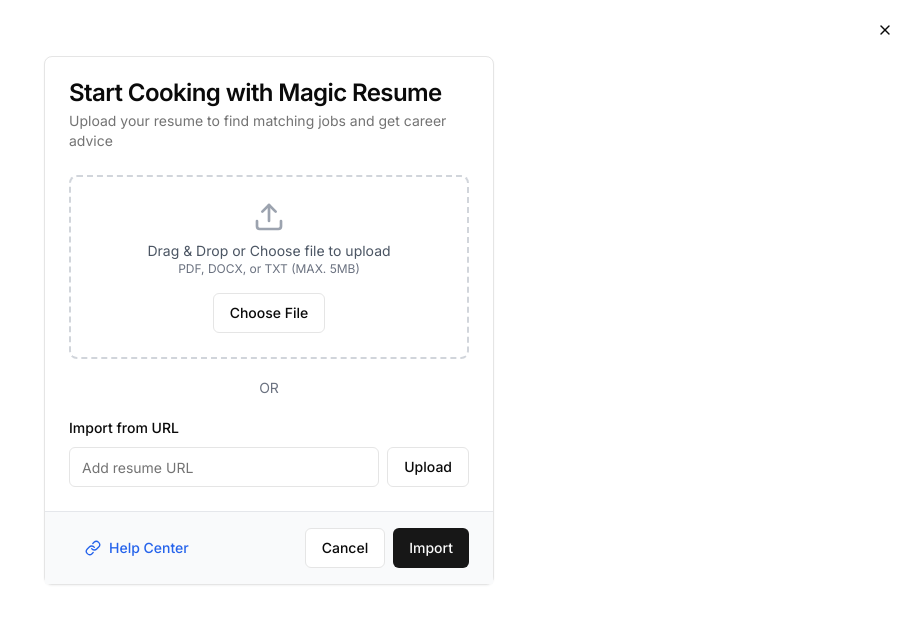
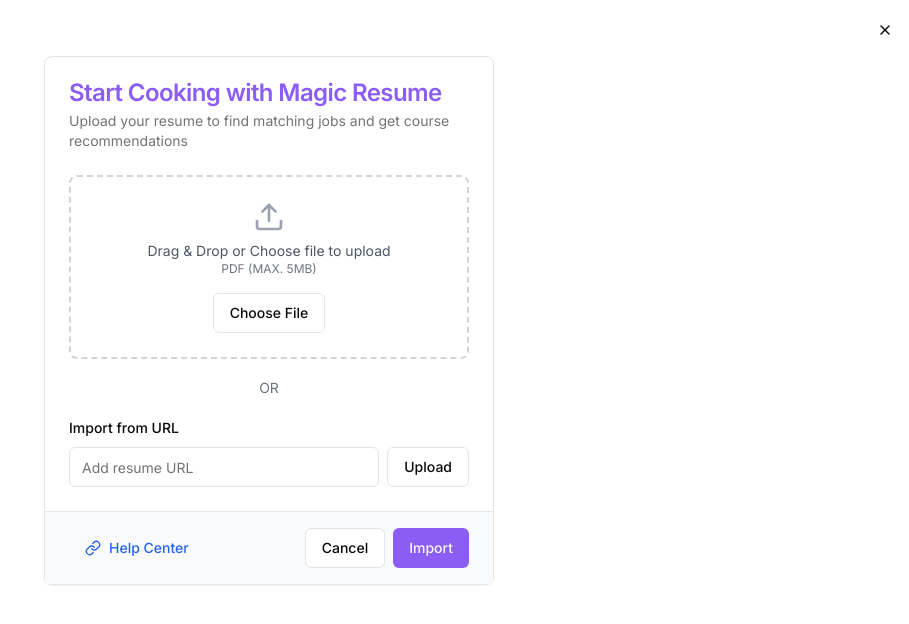
Before and after one commit to 0xrsydn/magicresume-ui, a Next.js app: page /resume-ai in a window 1280 px wide. Shown: the top 624 px of the page, without its empty margins (371-1280 px from the left). Built offline with nearby package versions, Linux system fonts and the light colour scheme.

Commit message:
ui modifying

```diff
--- a/src/components/ResumeUploadFlow.tsx
+++ b/src/components/ResumeUploadFlow.tsx
@@ -56,8 +56,8 @@ const ResumeUploadFlow: React.FC<ResumeUploadFlowProps> = ({ jobSuggestions, car
   return (
     <Card className="w-[450px] mx-auto mt-10">
       <CardHeader>
-        <CardTitle>Start Cooking with Magic Resume</CardTitle>
-        <CardDescription>Upload your resume to find matching jobs and get career advice</CardDescription>
+        <CardTitle className="text-violet-500">Start Cooking with Magic Resume</CardTitle>
+        <CardDescription>Upload your resume to find matching jobs and get course recommendations</CardDescription>
         <Button variant="ghost" className="absolute top-2 right-2 h-8 w-8 p-0">
           <X className="h-4 w-4" />
         </Button>
@@ -68,7 +68,7 @@ const ResumeUploadFlow: React.FC<ResumeUploadFlowProps> = ({ jobSuggestions, car
             <div className="border-2 border-dashed border-gray-300 rounded-lg p-6 text-center">
               <Upload className="mx-auto h-8 w-8 text-gray-400" />
               <p className="mt-2 text-sm text-gray-600">Drag & Drop or Choose file to upload</p>
-              <p className="text-xs text-gray-500">PDF, DOCX, or TXT (MAX. 5MB)</p>
+              <p className="text-xs text-gray-500">PDF (MAX. 5MB)</p>
               <input
                 id="resume-upload"
                 type="file"
@@ -114,7 +114,7 @@ const ResumeUploadFlow: React.FC<ResumeUploadFlowProps> = ({ jobSuggestions, car
               <AlertTitle>Parsing Resume</AlertTitle>
               <AlertDescription>{file ? file.name : 'Uploaded URL'}</AlertDescription>
             </Alert>
-            <Progress value={progress} className="w-full" />
+            <Progress value={progress} className="w-full bg-violet-500" />
             <p className="text-sm text-muted-foreground">Analyzing your resume and generating suggestions...</p>
           </div>
         )}
@@ -142,7 +142,7 @@ const ResumeUploadFlow: React.FC<ResumeUploadFlowProps> = ({ jobSuggestions, car
           </Button>
           <div className="space-x-2">
             <Button variant="outline">Cancel</Button>
-            <Button onClick={handleImport}>Import</Button>
+            <Button className="bg-violet-500 hover:bg-violet-300" onClick={handleImport}>Import</Button>
           </div>
         </div>
       )}
```
